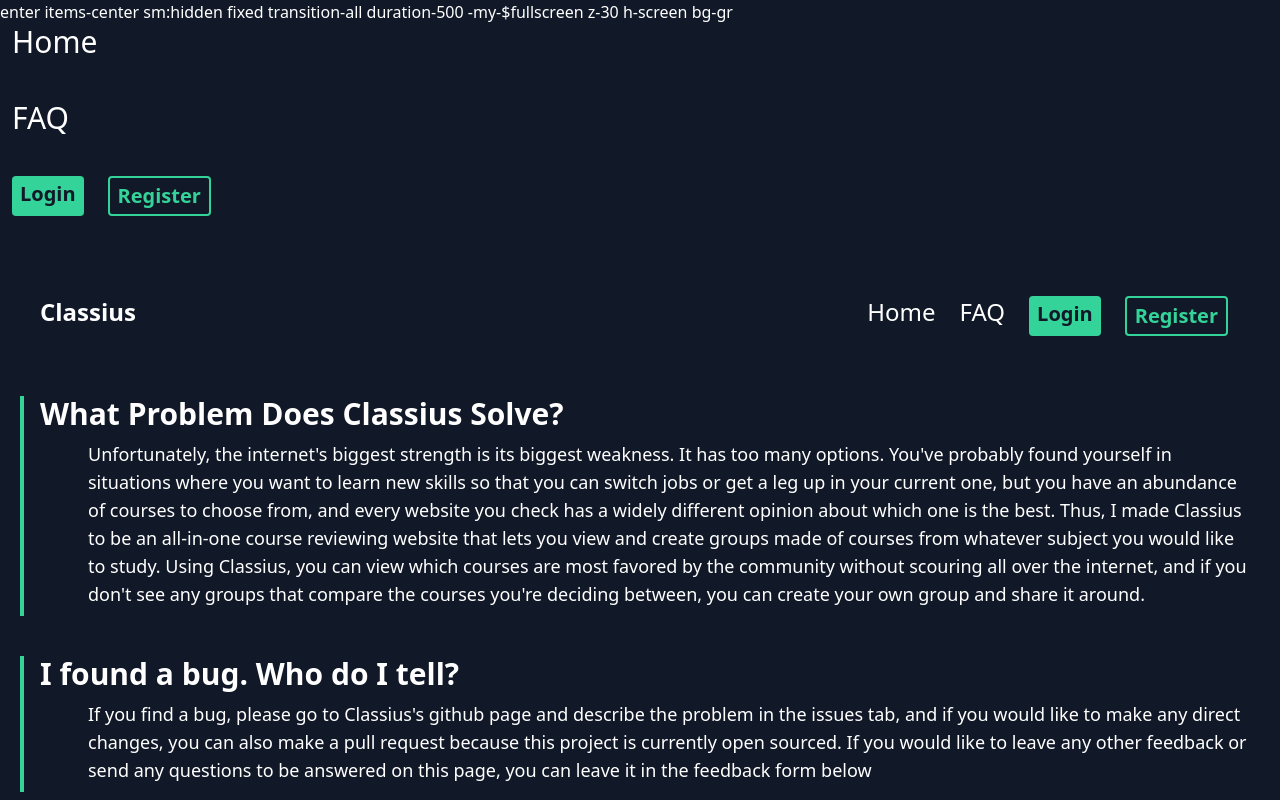
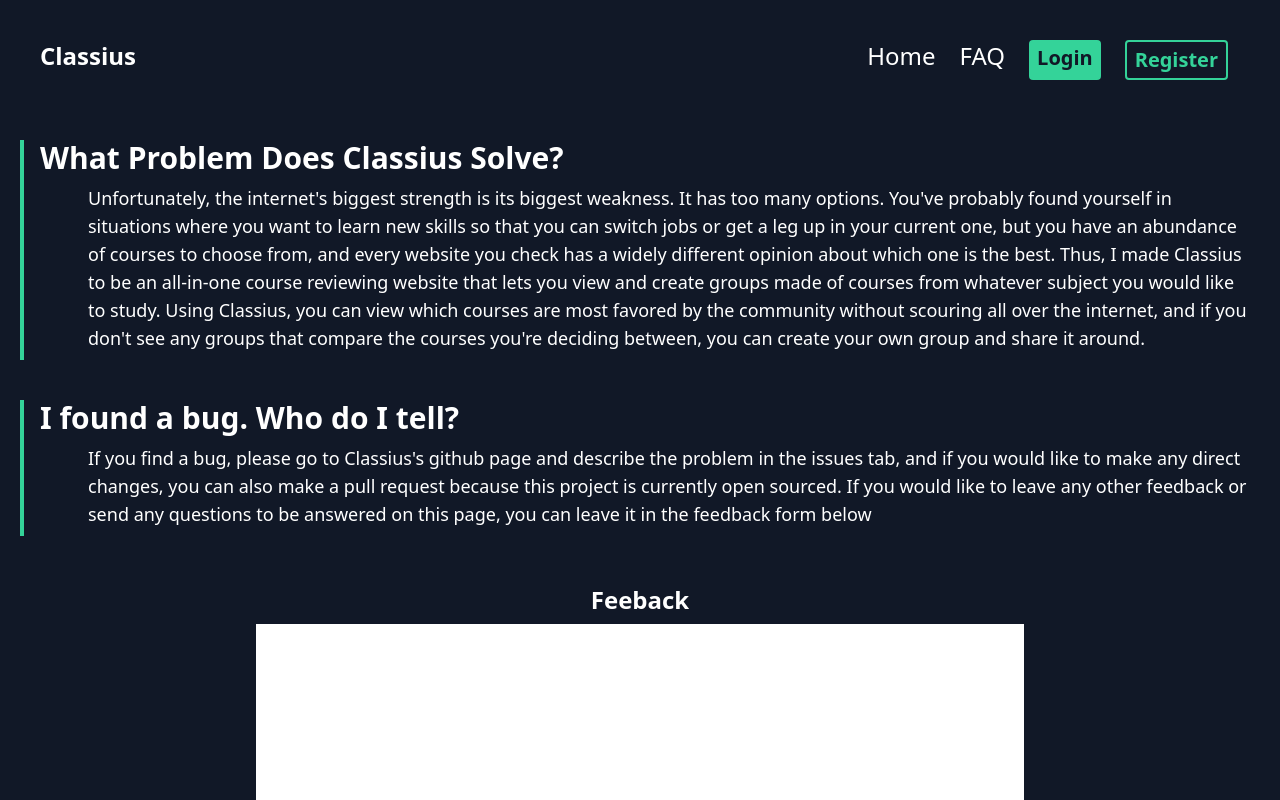
Before and after one commit to SalarC123/Classius, a React (Create React App) app: page /FAQ in a window 1280 px wide. Shown: the top 800 px of the page. Built offline with nearby package versions, Linux system fonts and the light colour scheme; no server answers.

Commit message:
whitelist mobile menu dynamic tailwind classes

```diff
--- a/src/components/Navbar.jsx
+++ b/src/components/Navbar.jsx
@@ -25,11 +25,6 @@ function Navbar() {
     }, [])
 
     function toggleMobileMenu() {
-        /*
-            PurgeCSS:
-            * -my-fullscreen
-            * -my-0
-        */
         if (mobileMenuPosition === mobileMenuMargin) {
             setMobileMenuPosition("0")
         } else {
@@ -39,8 +34,8 @@ function Navbar() {
 
     return (
         <>
-            <section className={`text-white flex flex-col w-screen justify-cay-900`}>
-enter items-center sm:hidden fixed transition-all duration-500 -my-${mobileMenuPosition} z-30 h-screen bg-gr                <div className="mx-3 text-3xl hover:text-green-300"><Link to="/dashboard">Home</Link></div>
+            <section className={`text-white flex flex-col w-screen justify-center items-center sm:hidden fixed transition-all duration-500 -my-${mobileMenuPosition} z-30 h-screen bg-gray-900`}>
+                <div className="mx-3 text-3xl hover:text-green-300"><Link to="/dashboard">Home</Link></div>
                 <div className="mx-3 text-3xl hover:text-green-300 mt-10"><Link to="/FAQ">FAQ</Link></div>
                 {username
                     ? <div className="text-3xl flex flex-col">
--- a/tailwind.config.js
+++ b/tailwind.config.js
@@ -1,10 +1,10 @@
 module.exports = {
-  purge: ['./src/**/*.{js,jsx,ts,tsx}',
-          './src/components/**/*.jsx',
-          './src/components/**/*.js',
-          './public/index.html',
-
-  ],
+  purge: {
+    content: ['./src/**/*.{js,jsx,ts,tsx}', './public/index.html'],
+    options: {
+      safelist: ['-my-fullscreen', '-my-0']
+    }
+  },
   darkMode: 'class', // or 'media' or 'class'
   theme: {
     extend: {
```
